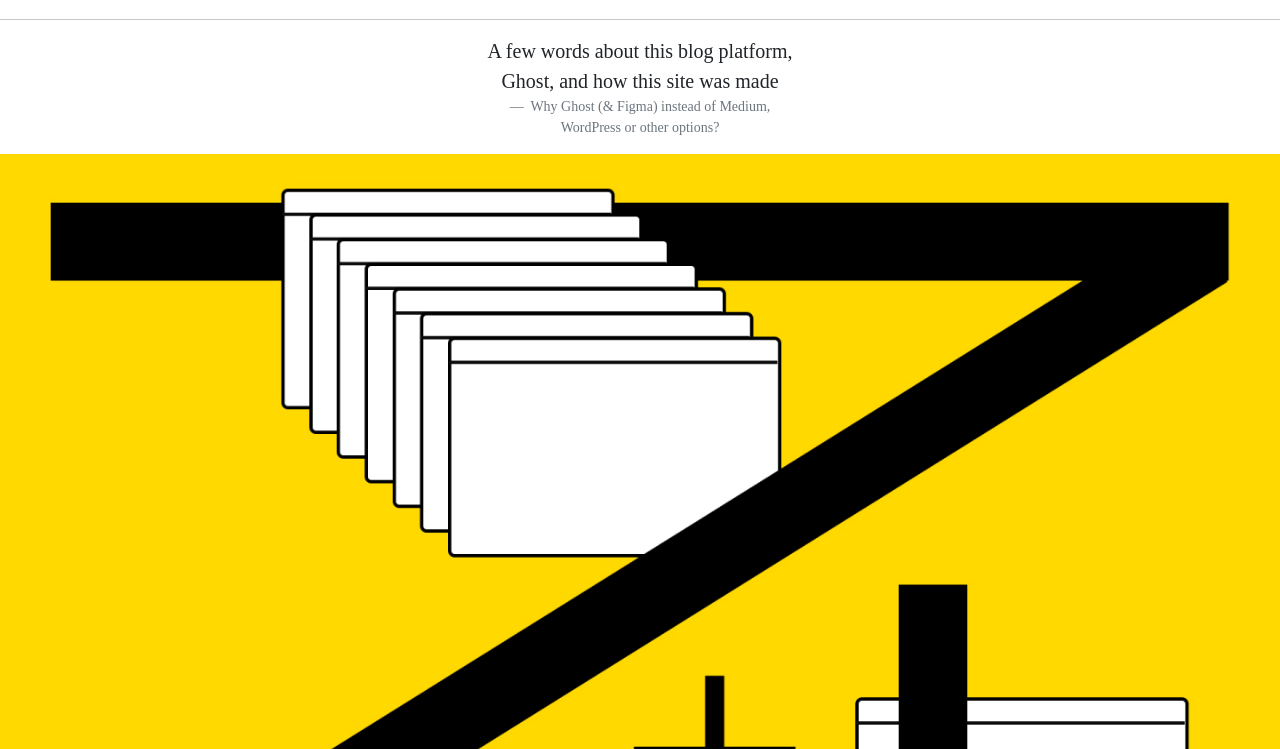
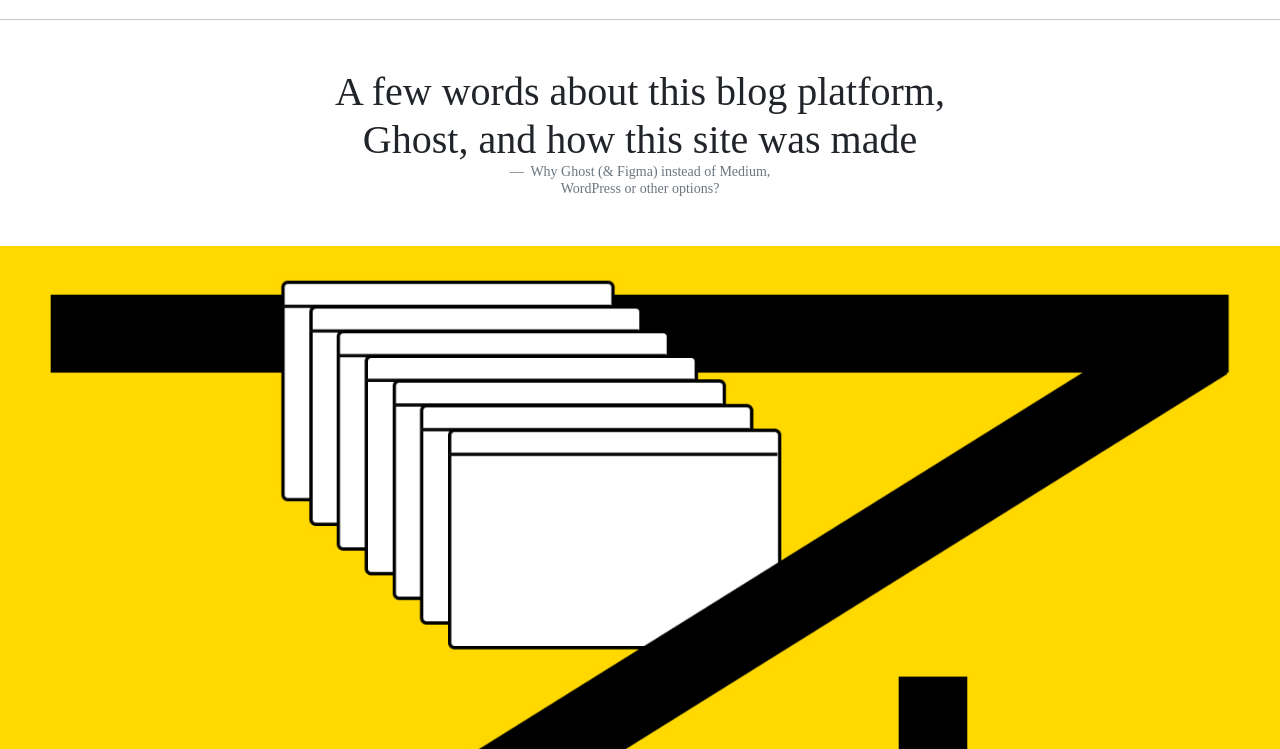
Before and after one commit to MAbdullahMunir2005/Assignment4, a plain HTML site: page index.html in a window 1280 px wide. Shown: the part 51-800 px from the top of the page. Drawn offline with nearby package versions, Linux system fonts and the light colour scheme.

Commit message:
first commit

```diff
--- a/index.html
+++ b/index.html
@@ -68,14 +68,14 @@
 
     <hr style="margin-top: 70px" />
 
-    <figure class="text-center">
+    <figure class="text-center my-5 ">
       <blockquote class="blockquote">
-        <p>
+        <p class="display-6">
           A few words about this blog platform,<br />
           Ghost, and how this site was made
         </p>
       </blockquote>
-      <figcaption class="blockquote-footer">
+      <figcaption class="blockquote-footer display-5">
         Why Ghost (& Figma) instead of Medium,<br />
         WordPress or other options?
       </figcaption>
```
